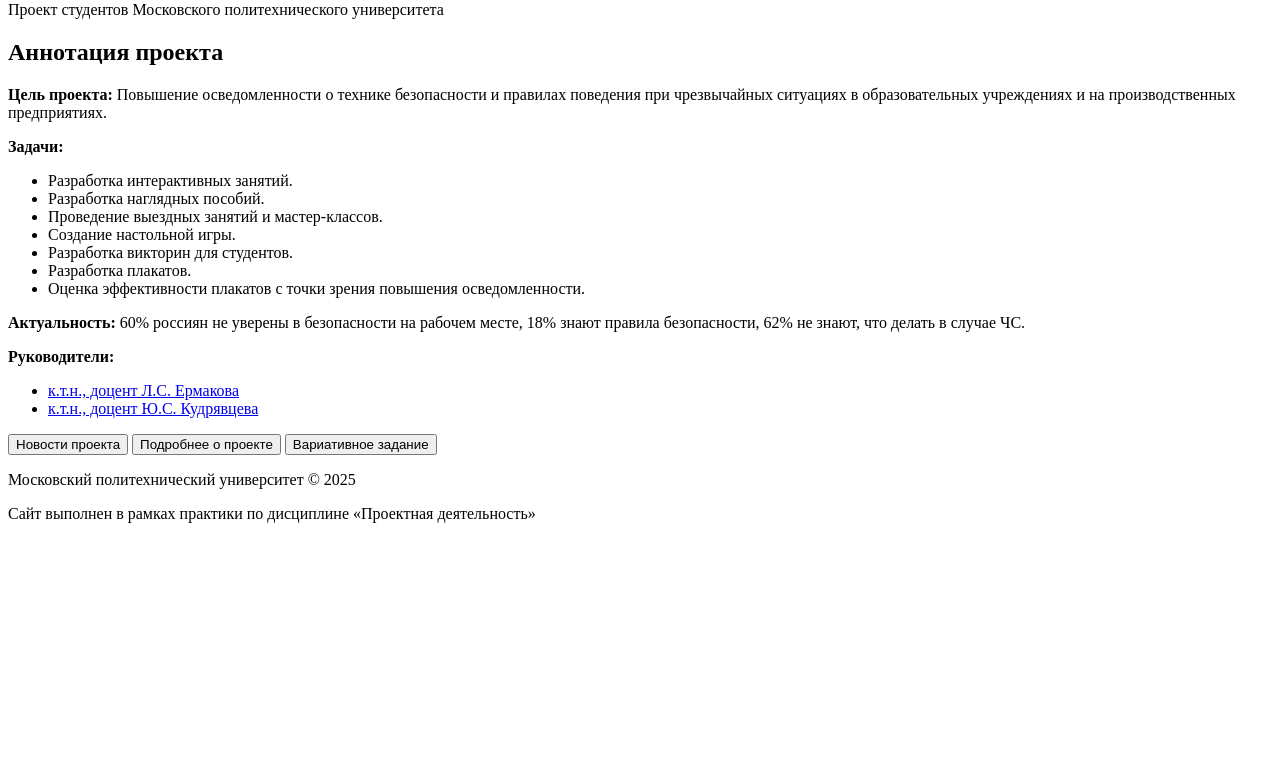
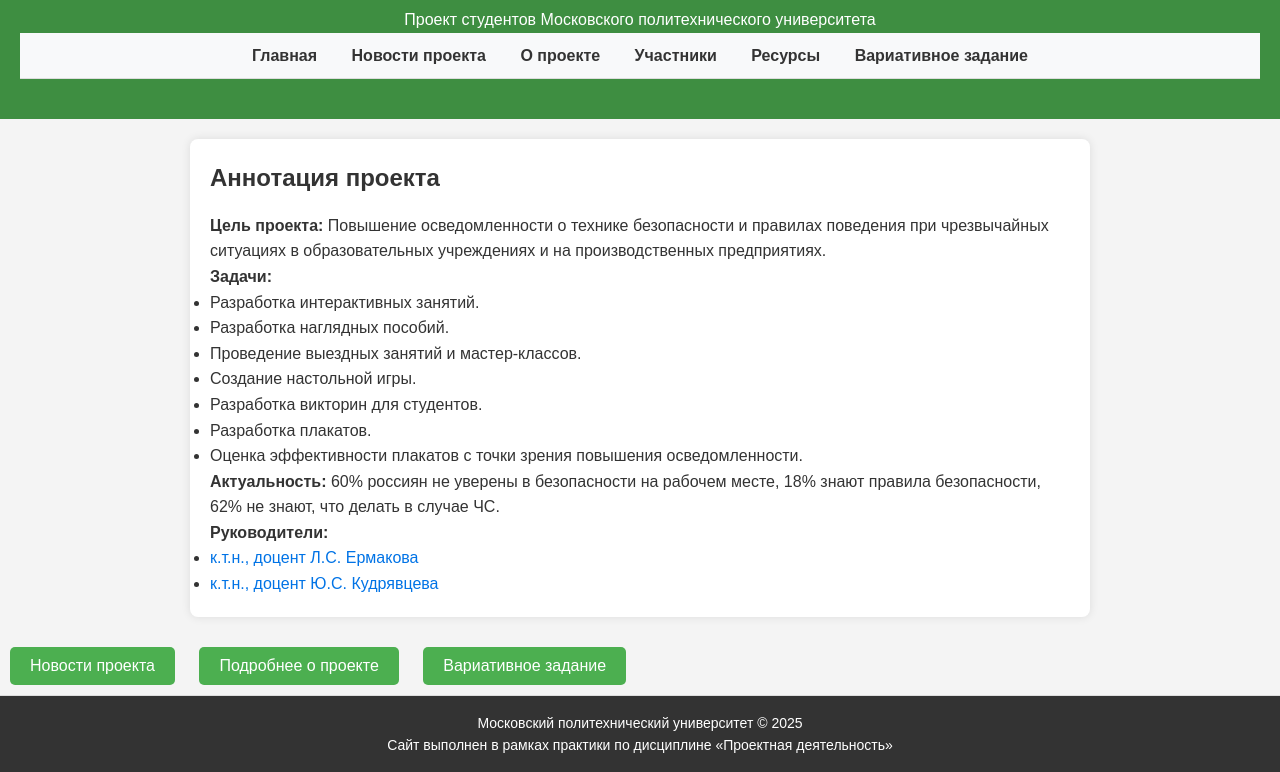
Before and after one commit to Yakyg/project_practice, a plain HTML site: page site/index.html in a window 1280 px wide. Shown: the part 79-851 px from the top of the page. Before the commit the page ends 800 px from the top, so only its background shows below. Drawn offline with Linux system fonts and the light colour scheme.

Commit message:
Исправлены баги с GIT BASH, обновлен сайт, обновлены отчеты. Бот не одобрен

```diff
--- a/site/css/styles.css
+++ b/site/css/styles.css
@@ -0,0 +1,120 @@
+* {
+    margin: 0;
+    padding: 0;
+    box-sizing: border-box;
+}
+
+html, body {
+    height: 100%;
+}
+
+body {
+    min-height: 100vh;
+    display: flex;
+    flex-direction: column;
+    font-family: Arial, sans-serif;
+    background-color: #f4f4f4;
+    color: #333;
+    line-height: 1.6;
+}
+
+header {
+    background-color: #3e8e41;
+    color: white;
+    padding: 20px;
+    text-align: center;
+}
+
+h1, h2, h3 {
+    margin-bottom: 15px;
+}
+
+#annotation,
+#project-info,
+#team-member,
+#news {
+    margin: 20px auto;
+    padding: 20px;
+    background-color: white;
+    border-radius: 8px;
+    box-shadow: 0 0 10px rgba(0, 0, 0, 0.1);
+    max-width: 900px;
+}
+
+button {
+    background-color: #4CAF50;
+    color: white;
+    border: none;
+    padding: 10px 20px;
+    cursor: pointer;
+    font-size: 16px;
+    margin: 10px;
+    border-radius: 5px;
+}
+
+button:hover {
+    background-color: #45a049;
+}
+
+a {
+    color: #0073e6;
+    text-decoration: none;
+}
+
+a:hover {
+    text-decoration: underline;
+}
+
+/* Галерея изображений */
+.image-gallery {
+    display: flex;
+    gap: 10px;
+    flex-wrap: wrap;
+}
+
+.image-gallery img {
+    max-width: 100%;
+    height: auto;
+    border-radius: 8px;
+}
+
+.member-photo {
+    width: 150px;
+    height: 150px;
+    border-radius: 50%;
+    object-fit: cover;
+}
+
+.member-info {
+    margin-left: 20px;
+}
+
+/* Навигационное меню */
+nav {
+    background-color: #f8f9fa;
+    padding: 10px 0;
+    margin-bottom: 20px;
+    border-bottom: 1px solid #ddd;
+}
+
+nav a {
+    margin: 0 15px;
+    text-decoration: none;
+    color: #333;
+    font-weight: bold;
+}
+
+nav a:hover {
+    color: #007bff;
+}
+
+/* Футер */
+footer {
+    background-color: #333;
+    color: white;
+    text-align: center;
+    padding: 16px 0;
+    width: 100%;
+    font-size: 14px;
+    border-top: 1px solid #ddd;
+    margin-t
--- a/site/index.html
+++ b/site/index.html
@@ -10,6 +10,14 @@
     <header>
         <h1>Охрана труда на предприятии</h1>
         <p>Проект студентов Московского политехнического университета</p>
+        <nav>
+            <a href="index.html">Главная</a>
+            <a href="journal.html">Новости проекта</a>
+            <a href="about.html">О проекте</a>
+            <a href="team.html">Участники</a>
+            <a href="resources.html">Ресурсы</a>
+            <a href="variative.html">Вариативное задание</a>
+        </nav>
     </header>
     <main>
         <section id="annotation">
@@ -41,8 +49,10 @@
     </main>
 
     <footer>
-        <p>Московский политехнический университет © 2025</p>
-        <p>Сайт выполнен в рамках практики по дисциплине «Проектная деятельность»</p>
+        <div class="footer-content">
+            <p>Московский политехнический университет © 2025</p>
+            <p>Сайт выполнен в рамках практики по дисциплине «Проектная деятельность»</p>
+        </div>
     </footer>
 </body>
 </html>
```
Also changed, not shown: site/about.html (+12 -2 lines), site/journal.html (+12 -2 lines), site/resources.html (+13 -3 lines), site/team.html (+12 -2 lines), site/variative.html (+12 -2 lines), 1 other file.
